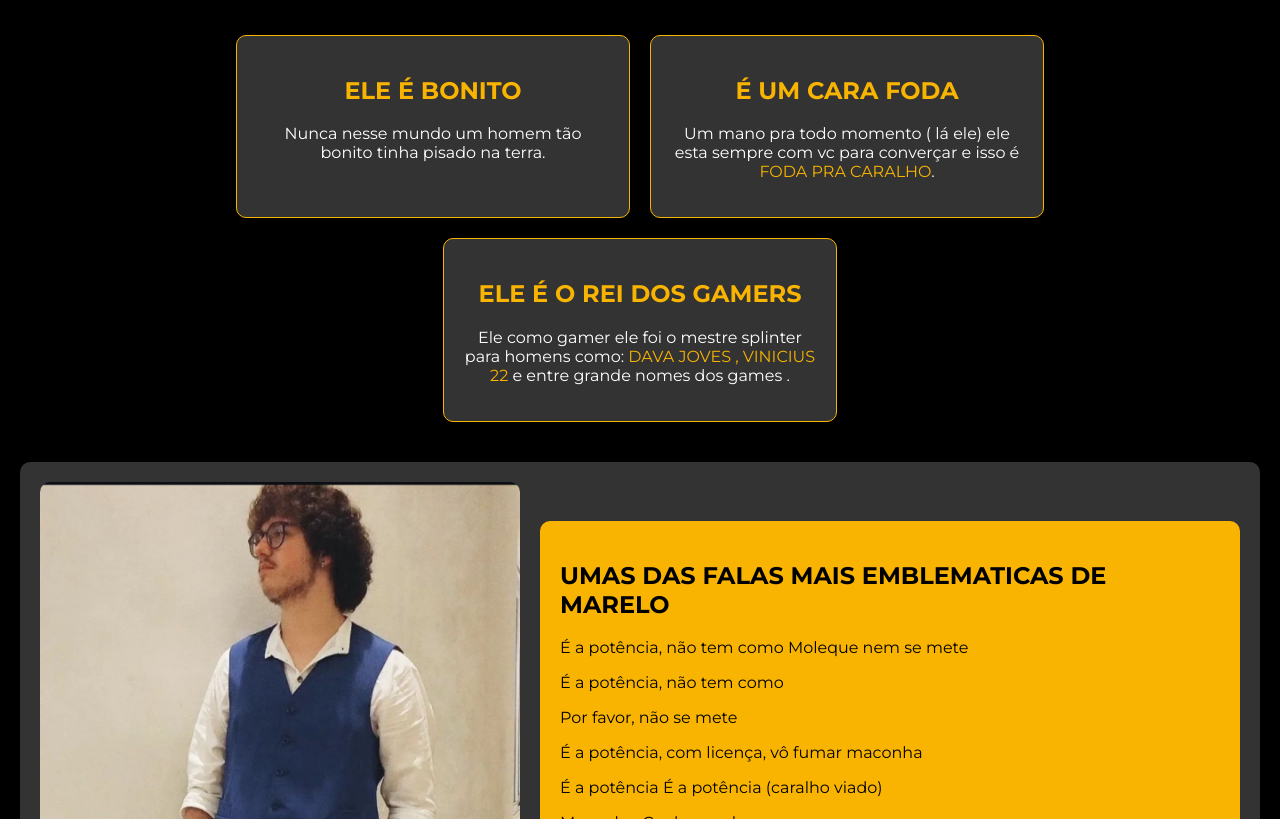
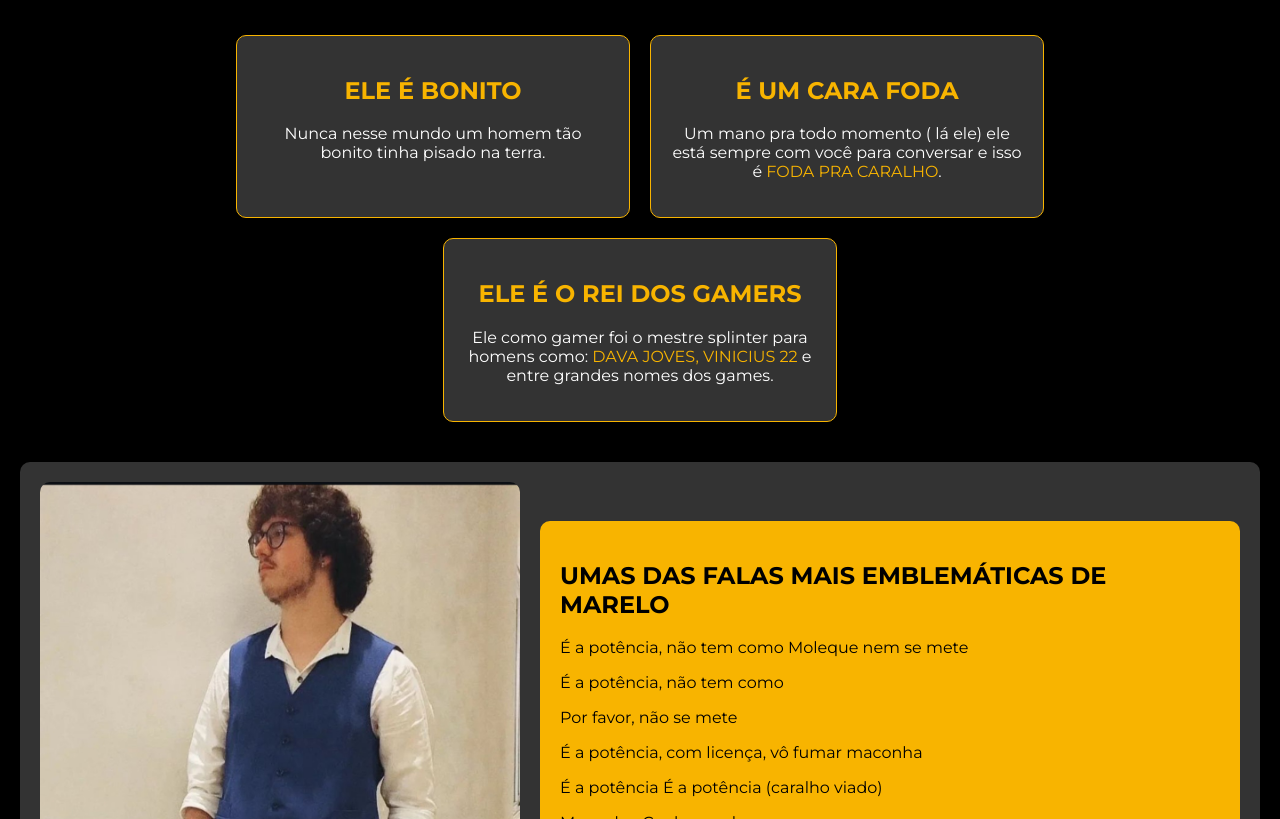
Before and after one commit to FelipeFelas/Teste0are36, a plain HTML site: page Presente Marelo.html in a window 1280 px wide. Shown: the part 560-1379 px from the top of the page. Drawn offline with Linux system fonts and the light colour scheme.

Commit message:
Update Presente Marelo.html

```diff
--- a/Presente Marelo.html
+++ b/Presente Marelo.html
@@ -198,18 +198,18 @@
         </div>
         <div class="card">
             <h2>É UM CARA FODA</h2>
-            <p>Um mano pra todo momento ( lá ele) ele esta sempre com vc para converçar e isso é <span style="color: #f8b400;">FODA PRA CARALHO</span>.</p>
+            <p>Um mano pra todo momento ( lá ele) ele está sempre com você para conversar e isso é <span style="color: #f8b400;">FODA PRA CARALHO</span>.</p>
         </div>
         <div class="card">
             <h2>ELE É O REI DOS GAMERS</h2>
-            <p>Ele como gamer ele foi o mestre splinter para homens como:<span style="color: #f8b400;"> DAVA JOVES , VINICIUS 22</span>  e entre grande nomes dos games .</p>
+            <p>Ele como gamer foi o mestre splinter para homens como: <span style="color: #f8b400;">DAVA JOVES, VINICIUS 22</span> e entre grandes nomes dos games.</p>
         </div>
     </div>
 
     <div class="text-image-container">
         <img src="additional-image.jpg" alt="Imagem adicional">
         <div>
-            <h2>UMAS DAS FALAS MAIS EMBLEMATICAS DE MARELO</h2>
+            <h2>UMAS DAS FALAS MAIS EMBLEMÁTICAS DE MARELO</h2>
             <p>É a potência, não tem como
 Moleque nem se mete</p>
 <p>É a potência, não tem como</p>
@@ -228,7 +228,7 @@ Moleque nem se mete</p>
     </div>
 
     <footer>
-        <p>bó comer pizza	</p>
+        <p>bó comer pizza</p>
     </footer>
 </body>
 </html>
```
